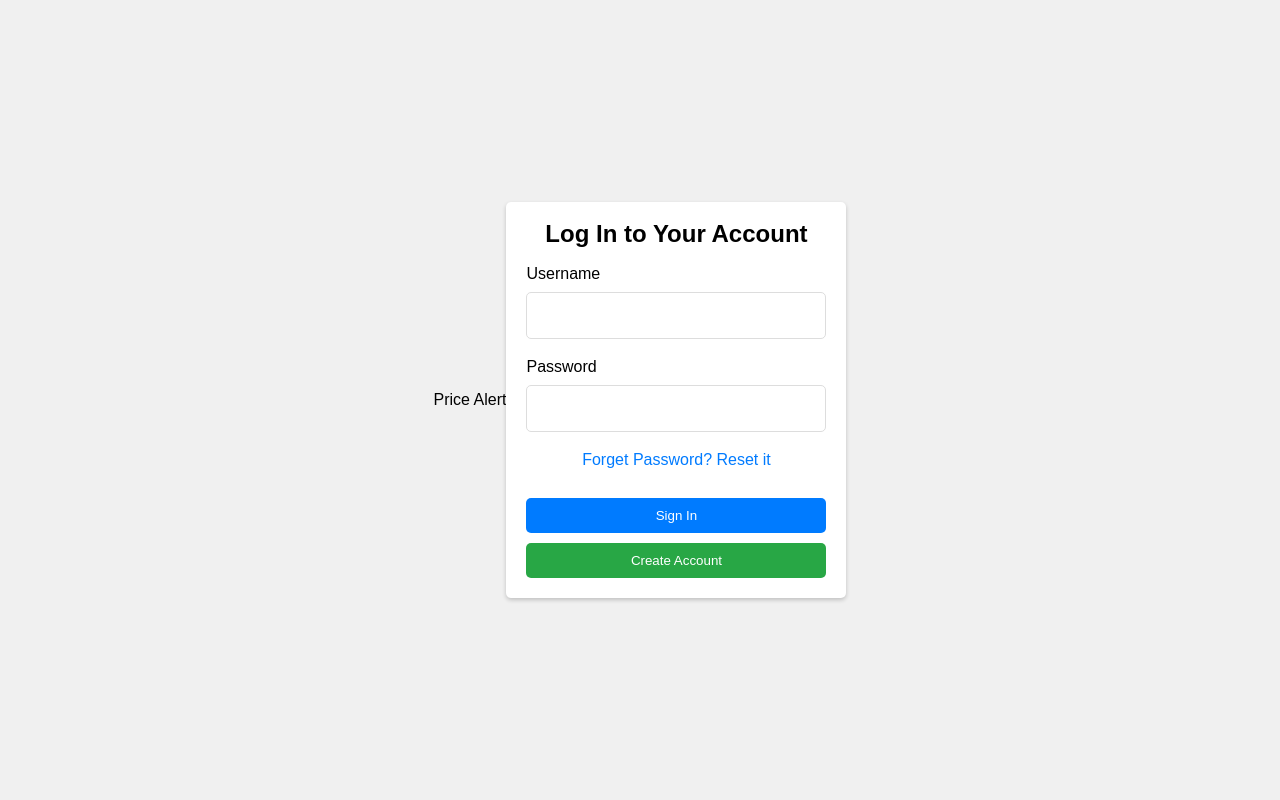
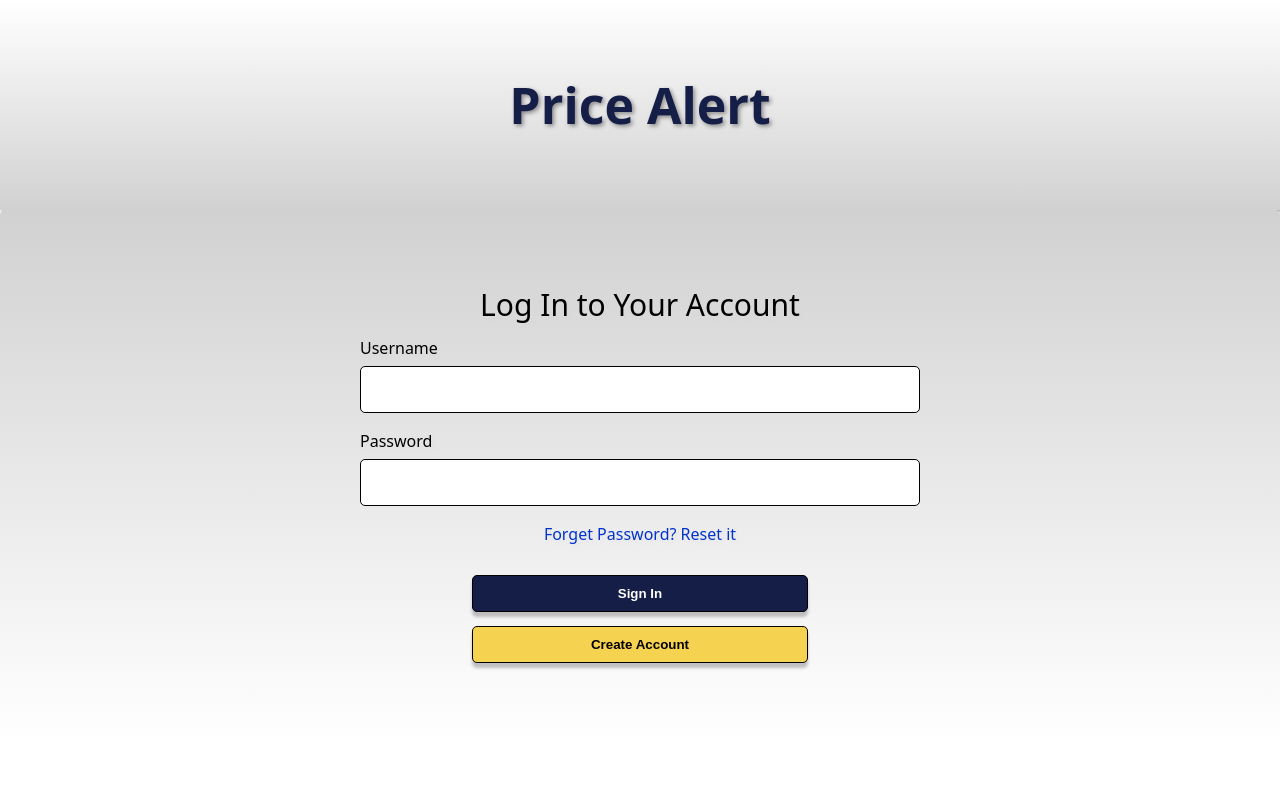
Before and after one commit to pmelvin43/price-alert, a PHP site: template templates/login.html in a window 1280 px wide. Run offline with PHP 8.4, Linux system fonts and the light colour scheme; the template is opened without the code that fills it, so the values that code supplies are empty.

Commit message:
Update style.css

```diff
--- a/static/css/style.css
+++ b/static/css/style.css
@@ -1,29 +1,69 @@
 body {
-  font-family: Arial, sans-serif;
-  background-color: #f0f0f0;
+  /* font-family: Arial, sans-serif; */
+  /* background-image: linear-gradient(#d1d1d1, white); */
+  font-family: system-ui, -apple-system, BlinkMacSystemFont, "Segoe UI", Roboto,
+  Oxygen, Ubuntu, Cantarell, "Open Sans", "Helvetica Neue", sans-serif;
+  /* display: flex; */
+  /* justify-content: center; */
+  /* align-items: center; */
+  /* height: 100vh; */
+}
+
+h1 {
+  font-size: 50px;
+  font-weight: 700;
+  color: #141e46;
+  text-shadow: 2px 2px 4px rgba(0, 0, 0, 0.4);
+  margin: auto;
+}
+
+h2 {
+  color: black;
+  /* text-shadow: 2px 2px 4px rgba(0, 0, 0, 0.4); */
+}
+
+
+#masthead {
+  /* background: #d1d1d1; */
+  background-image: linear-gradient(white, #d1d1d1);
+  padding: 5em;
   display: flex;
-  justify-content: center;
   align-items: center;
-  height: 100vh;
+  justify-content: space-between;
+  /* background-color: #d1d1d1; */
+  /* font-family: system-ui, -apple-system, BlinkMacSystemFont, "Segoe UI", Roboto,
+    Oxygen, Ubuntu, Cantarell, "Open Sans", "Helvetica Neue", sans-serif; */
+  box-shadow: 2px 2px 4px rgba(0, 0, 0, 0.4);
 }
 
 .login-container {
-  background: white;
-  padding: 20px;
+  background-image: linear-gradient(#d1d1d1, white);
+  color: black;
+  text-shadow: 2px 2px 4px rgba(224, 217, 217, 0.4);
+  /* background: white; */
+  padding: 5em;
   border-radius: 5px;
-  box-shadow: 0 2px 4px rgba(0, 0, 0, 0.2);
-  width: 300px;
+  font-weight: 500;
+  /* box-shadow: 0 2px 4px rgba(0, 0, 0, 0.2);
+  width: 300px; */
+}
+
+.login-container p{
+  text-align: center;
 }
 
 .login-container h2 {
   text-align: center;
-  font-size: 24px;
-  font-weight: bold;
+  font-size: 30px;
+  font-weight: 500;
   margin-bottom: 20px;
 }
 
 .input-group {
   margin-bottom: 20px;
+  width: 50%;
+  margin-left: auto;
+  margin-right: auto;
 }
 
 label {
@@ -31,47 +71,66 @@ label {
   margin-bottom: 5px;
 }
 
+
 input[type="text"],
 input[type="password"] {
   width: 100%;
   padding: 10px;
   margin-top: 5px;
-  border: 1px solid #ddd;
+  border: 1px solid black;
   border-radius: 5px;
   box-sizing: border-box;
 }
 
 button {
   width: 100%;
+  margin-left: auto;
+  margin-right: auto;
   padding: 10px;
   border: none;
   border-radius: 5px;
   cursor: pointer;
-  margin-top: 10px;
+  margin-top: 1em;
+
+}
+
+.button-group {
+
+  width: 30%;
+  margin-left: auto;
+  margin-right: auto;
+
+
 }
 
 .sign-in-btn {
-  background-color: #007bff;
+  background-color: #141e46;
+  font-weight: bold;
   color: white;
+  box-shadow: 0 5px 3px 0px rgba(26, 26, 26, 0.25);
+  border: 1px solid black;
 }
 
 .sign-in-btn:hover {
-  background-color: #0056b3;
+  background-color: #4ac4cf;
 }
 
 .create-account-btn {
-  background-color: #28a745;
-  color: white;
+  font-weight: bold;
+  background-color: #f6d251;
+  color: black;
+  box-shadow: 0 5px 3px 0px rgba(26, 26, 26, 0.25);
+  border: 1px solid black;
 }
 
 .create-account-btn:hover {
-  background-color: #218838;
+  background-color: #f7a015;
 }
 
 .forget-password-link {
   display: block;
   margin: 10px 0;
-  color: #007bff;
+  color: #03c;
   text-align: center;
   text-decoration: none;
 }
@@ -84,7 +143,7 @@ input[type="email"] {
   width: 100%;
   padding: 15px;
   margin-top: 5px;
-  border: 1px solid #ddd;
+  border: 1px solid black;
   border-radius: 5px;
   box-sizing: border-box;
 }
@@ -95,7 +154,7 @@ input[type="email"] {
   width: 100%;
   padding: 15px;
   margin-top: 5px;
-  border: 1px solid #ddd;
+  border: 1px solid black;
   border-radius: 5px;
   box-sizing: border-box;
 }
```
